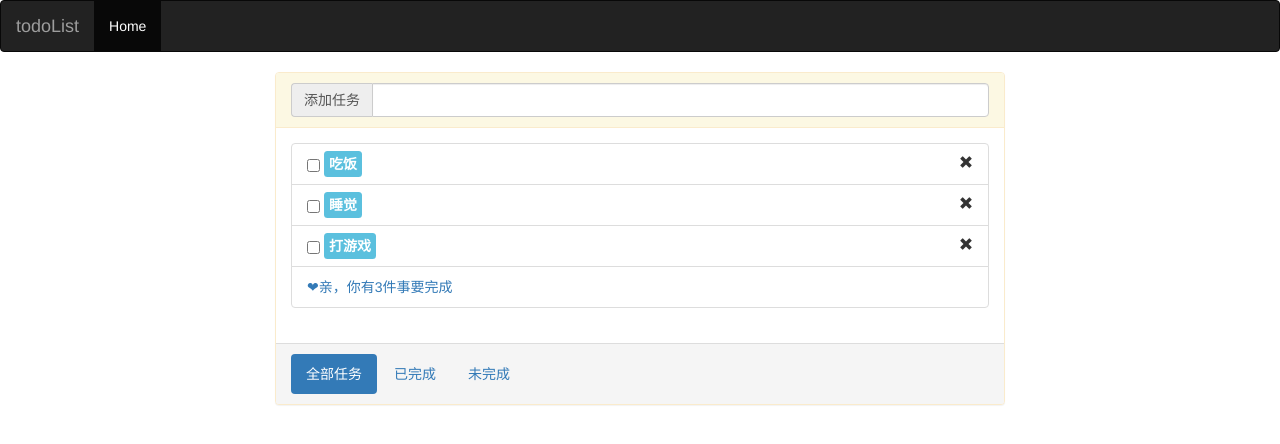
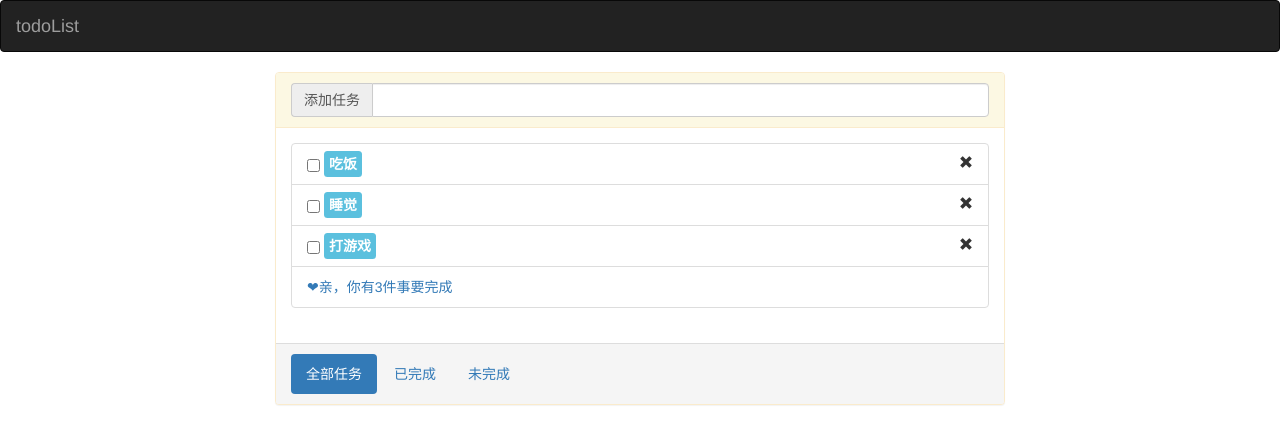
Before and after one commit to sunjxf/todoList, a plain HTML site: page index.html in a window 1280 px wide. Drawn offline with nearby package versions, Linux system fonts and the light colour scheme.

Commit message:
modify index.html

```diff
--- a/index.html
+++ b/index.html
@@ -37,11 +37,6 @@
   <div id="app">
     <nav class="navbar navbar-inverse">
       <a class="navbar-brand" href="#">todoList</a>
-      <ul class="nav navbar-nav">
-        <li class="active">
-          <a href="#">Home</a>
-        </li>
-      </ul>
     </nav>
 
     <div class="container">
```
